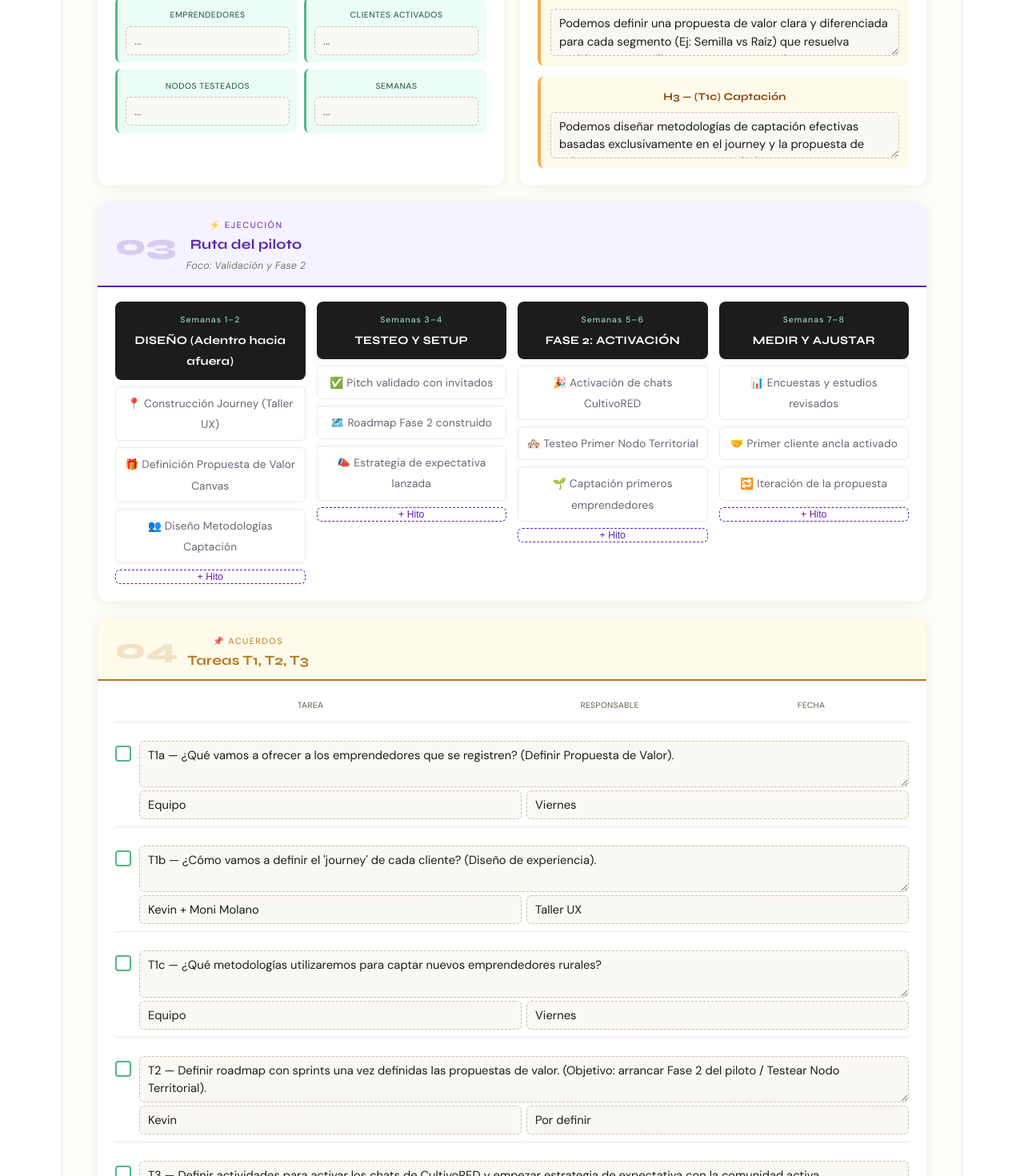
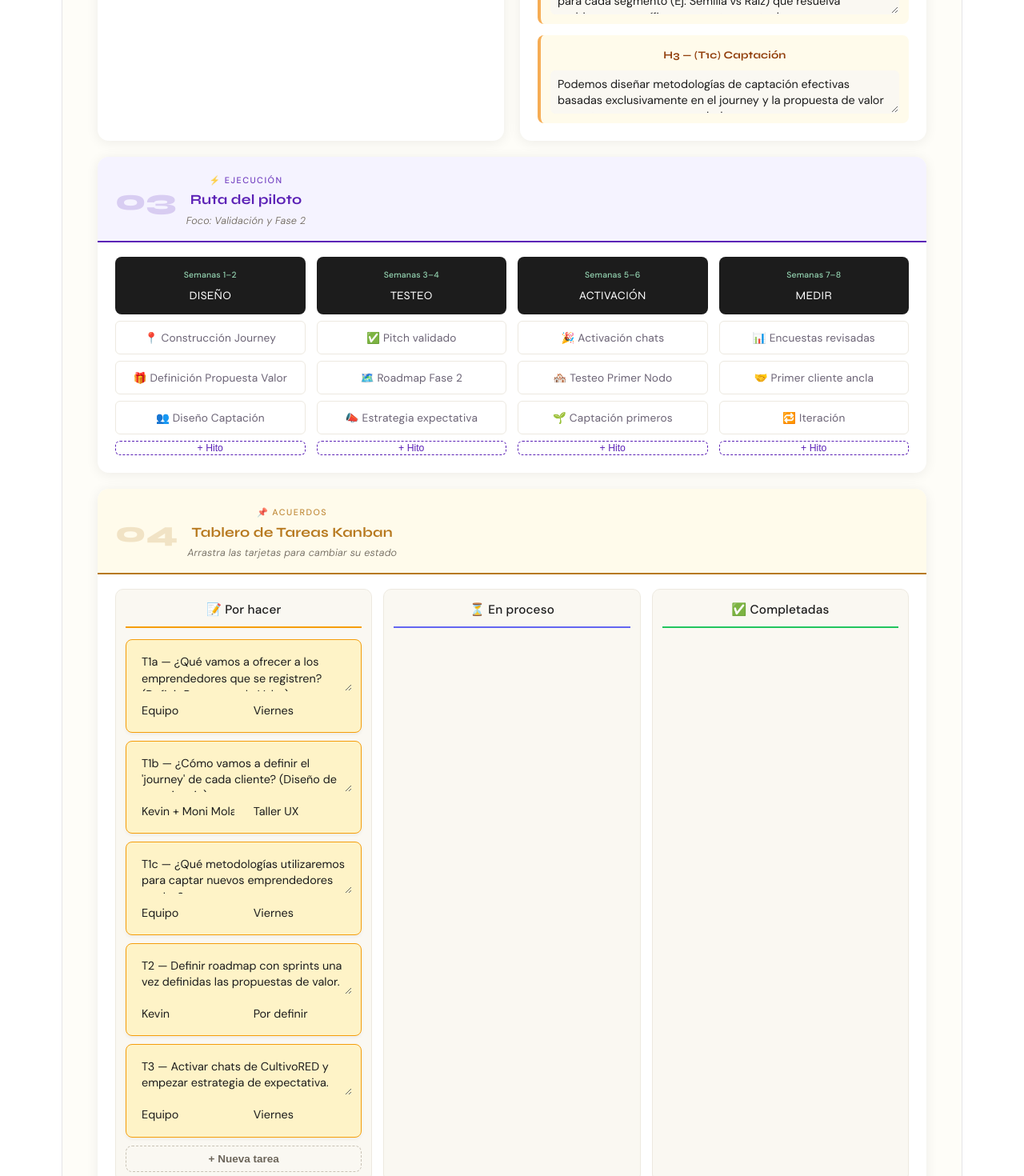
Before and after one commit to KevinDaza1703/cultivored-board, a React (Vite) app: page / in a window 1280 px wide. Shown: the part 500-1970 px from the top of the page at 80% size. Built offline with nearby package versions, Linux system fonts and the light colour scheme.

Commit message:
Actualización: Hipótesis Tarea 1, Roadmap y Secuencia de Validación

```diff
--- a/src/App.jsx
+++ b/src/App.jsx
@@ -1,21 +1,21 @@
 import { useState, useRef, useEffect } from "react";
 
 // ─── STORAGE HELPERS ──────────────────────────────────────────────────────────
-const STORAGE_KEY = "cultivored_tablero_v7"; // v7 limpia la memoria corrupta
+const STORAGE_KEY = "cultivored_tablero_v8"; // v8 para la nueva estructura Kanban
 
 // ─── EDITABLE FIELD ───────────────────────────────────────────────────────────
-function EditField({ value, onChange, placeholder = "✏️ Completar...", multiline = false, bgFocused = "#fffef7", bgBlur = "#faf8f2" }) {
+function EditField({ value, onChange, placeholder = "✏️...", multiline = false, bgFocused = "#fffef7", bgBlur = "#faf8f2" }) {
   const [focused, setFocused] = useState(false);
   const base = {
     width: "100%", boxSizing: "border-box",
     background: focused ? bgFocused : bgBlur,
-    border: `1.5px dashed ${focused ? "#52B788" : "#c8c2b4"}`,
-    borderRadius: 6, padding: "6px 10px",
-    fontFamily: "'DM Sans', sans-serif", fontSize: "0.82rem",
+    border: `1.5px dashed ${focused ? "#52B788" : "transparent"}`,
+    borderRadius: 6, padding: "6px 8px",
+    fontFamily: "'DM Sans', sans-serif", fontSize: "0.8rem",
     color: value ? "#1c1c1c" : "#9a9485",
-    outline: "none", minHeight: multiline ? 52 : 32,
+    outline: "none", minHeight: multiline ? 44 : 28,
     transition: "border-color 0.2s, background 0.2s",
-    lineHeight: 1.5, resize: multiline ? "vertical" : "none",
+    lineHeight: 1.4, resize: multiline ? "vertical" : "none",
   };
   return multiline
     ? <textarea style={base} value={value} placeholder={placeholder}
@@ -51,25 +51,6 @@ function Label({ children }) {
   return <div style={{ fontSize: "0.6rem", fontWeight: 700, letterSpacing: "1px", textTransform: "uppercase", color: "#7a7265", marginBottom: 3 }}>{children}</div>;
 }
 
-function TareaItem({ texto, onTexto, responsable, onResponsable, fecha, onFecha, done, onDone }) {
-  return (
-    <div style={{ display: "flex", gap: 10, padding: "9px 0", borderBottom: "1px solid #ede9e0", alignItems: "flex-start", opacity: done ? 0.45 : 1 }}>
-      <div onClick={() => onDone(!done)}
-        style={{ width: 20, height: 20, borderRadius: 4, border: "2px solid #52b788", background: done ? "#52b788" : "transparent", cursor: "pointer", flexShrink: 0, marginTop: 6, display: "flex", alignItems: "center", justifyContent: "center" }}>
-        {done && <span style={{ color: "#fff", fontSize: "0.7rem" }}>✓</span>}
-      </div>
-      <div style={{ flex: 1, display: "flex", flexDirection: "column", gap: 4 }}>
-        <EditField value={texto} onChange={onTexto} multiline placeholder="✏️ Descripción de la tarea..." />
-        <div style={{ display: "grid", gridTemplateColumns: "1fr 1fr", gap: 6 }}>
-          <EditField value={responsable} onChange={onResponsable} placeholder="👤 Responsable..." />
-          <EditField value={fecha} onChange={onFecha} placeholder="📅 Fecha..." />
-        </div>
-      </div>
-    </div>
-  );
-}
-
-// Componente blindado contra errores de arreglos vacíos
 function CardList({ list = [], setList, placeholder, bgField = "#faf8f2" }) {
   return (
     <div style={{ display: "flex", flexDirection: "column", gap: 6 }}>
@@ -99,11 +80,11 @@ const INITIAL = {
   ],
   semanaExtras: [[], [], [], []],
   tareas: [
-    { texto: "T1a — ¿Qué vamos a ofrecer a los emprendedores que se registren? (Definir Propuesta de Valor).", responsable: "Equipo", fecha: "Viernes", done: false },
-    { texto: "T1b — ¿Cómo vamos a definir el 'journey' de cada cliente? (Diseño de experiencia).", responsable: "Kevin + Moni Molano", fecha: "Taller UX", done: false },
-    { texto: "T1c — ¿Qué metodologías utilizaremos para captar nuevos emprendedores rurales?", responsable: "Equipo", fecha: "Viernes", done: false },
-    { texto: "T2 — Definir roadmap con sprints una vez definidas las propuestas de valor. (Objetivo: arrancar Fase 2 del piloto / Testear Nodo Territorial).", responsable: "Kevin", fecha: "Por definir", done: false },
-    { texto: "T3 — Definir actividades para activar los chats de CultivoRED y empezar estrategia de expectativa con la comunidad activa.", responsable: "Equipo", fecha: "Viernes", done: false },
+    { texto: "T1a — ¿Qué vamos a ofrecer a los emprendedores que se registren? (Definir Propuesta de Valor).", responsable: "Equipo", fecha: "Viernes", status: "todo" },
+    { texto: "T1b — ¿Cómo vamos a definir el 'journey' de cada cliente? (Diseño de experiencia).", responsable: "Kevin + Moni Molano", fecha: "Taller UX", status: "todo" },
+    { texto: "T1c — ¿Qué metodologías utilizaremos para captar nuevos emprendedores rurales?", responsable: "Equipo", fecha: "Viernes", status: "todo" },
+    { texto: "T2 — Definir roadmap con sprints una vez definidas las propuestas de valor.", responsable: "Kevin", fecha: "Por definir", status: "todo" },
+    { texto: "T3 — Activar chats de CultivoRED y empezar estrategia de expectativa.", responsable: "Equipo", fecha: "Viernes", status: "todo" },
   ],
   empatia: {
     piensaSiente: ["¿Cuáles son sus mayores preocupaciones?", "¿Qué aspiraciones tiene con su negocio rural?"],
@@ -133,7 +114,6 @@ const INITIAL = {
 
 // ─── MAIN APP ─────────────────────────────────────────────────────────────────
 export default function CultivoRED() {
-  // Carga ultra-segura (Deep Merge)
   const [s, setS] = useState(() => {
     try {
       const guardado = window.localStorage.getItem(STORAGE_KEY);
@@ -155,25 +135,46 @@ export default function CultivoRED() {
   const [toast, setToast] = useState(null);
   const fileRef = useRef(null);
 
+  const [draggedItemIndex, setDraggedItemIndex] = useState(null);
+
   useEffect(() => {
     try { window.localStorage.setItem(STORAGE_KEY, JSON.stringify(s)); }
     catch (e) { console.error("No se guardó", e); }
   }, [s]);
 
   const upd = (key, val) => setS(p => ({ ...p, [key]: val }));
-  const updArr = (key, i, val) => setS(p => ({ ...p, [key]: p[key].map((e, j) => j === i ? val : e) }));
   const updObj = (key, i, field, val) => setS(p => ({ ...p, [key]: p[key].map((e, j) => j === i ? { ...e, [field]: val } : e) }));
   const updNested = (parent, key, val) => setS(p => ({ ...p, [parent]: { ...p[parent], [key]: val } }));
 
   const showToast = (msg, ok = true) => { setToast({ msg, ok }); setTimeout(() => setToast(null), 3500); };
 
+  // ── LÓGICA KANBAN ──
+  const onDragStart = (e, index) => {
+    setDraggedItemIndex(index);
+    e.dataTransfer.effectAllowed = "move";
+  };
+
+  const onDragOver = (e) => {
+    e.preventDefault();
+  };
+
+  const onDrop = (e, statusDestino) => {
+    e.preventDefault();
+    if (draggedItemIndex === null) return;
+
+    const nuevasTareas = [...s.tareas];
+    nuevasTareas[draggedItemIndex].status = statusDestino;
+    upd("tareas", nuevasTareas);
+    setDraggedItemIndex(null);
+  };
+
   const exportar = () => {
     try {
-      const payload = JSON.stringify({ _version: "v7", _fecha: new Date().toISOString(), ...s }, null, 2);
+      const payload = JSON.stringify({ _version: "v8", _fecha: new Date().toISOString(), ...s }, null, 2);
       const blob = new Blob([payload], { type: "application/json;charset=utf-8" });
       const url = URL.createObjectURL(blob);
       const link = document.createElement("a");
-      link.href = url; link.download = `cultivored-v7-${new Date().toISOString().slice(0, 10)}.json`;
+      link.href = url; link.download = `cultivored-v8-${new Date().toISOString().slice(0, 10)}.json`;
       document.body.appendChild(link); link.click(); document.body.removeChild(link);
       showToast("✅ Tablero exportado");
     } catch (e) { showToast("❌ Error al exportar", false); }
@@ -200,7 +201,6 @@ export default function CultivoRED() {
     reader.readAsText(file); e.target.value = "";
   };
 
-  // Helper para renderizar los botones de las pestañas
   const renderTab = (id, icon, label) => {
     const active = activeTab === id;
     return (
@@ -250,10 +250,6 @@ export default function CultivoRED() {
         </div>
       </div>
 
-      <div style={{ background: "#1a4731", padding: "9px 44px", fontSize: "0.72rem", color: "rgba(255,255,255,0.8)" }}>
-        💾 Tus cambios se guardan solos. Puedes cambiar de pestaña o cerrar el navegador sin perder datos.
-      </div>
-
       <div style={{ padding: "26px 44px 60px" }}>
 
         {/* ────────────────────────────────────────────────────────────────────────
@@ -261,22 +257,11 @@ export default function CultivoRED() {
             ──────────────────────────────────────────────────────────────────────── */}
         {activeTab === "dashboard" && (
           <div style={{ display: "grid", gridTemplateColumns: "1fr 1fr", gap: 20 }}>
-            {/* B1 */}
             <Block num="01" tag="🎯 Estratégico" title="Norte del Piloto" accent="#2d6a4f" bg="#f0faf5">
               <Label>Objetivo de esta fase</Label>
               <EditField value={s.objetivo} onChange={v => upd("objetivo", v)} multiline />
-              <Label>Criterios de éxito</Label>
-              <div style={{ display: "grid", gridTemplateColumns: "1fr 1fr", gap: 8 }}>
-                {[["Emprendedores", 0], ["Clientes Activados", 1], ["Nodos Testeados", 2], ["Semanas", 3]].map(([lbl, idx]) => (
-                  <div key={lbl} style={{ background: "#ecfdf5", borderRadius: 7, padding: "9px 10px", borderLeft: "3px solid #52b788" }}>
-                    <div style={{ fontSize: "0.58rem", color: "#2d6a4f", fontWeight: 700, textTransform: "uppercase", letterSpacing: 0.5 }}>{lbl}</div>
-                    <EditField value={s.exito[idx]} onChange={v => updArr("exito", idx, v)} placeholder="..." />
-                  </div>
-                ))}
-              </div>
             </Block>
 
-            {/* B2 */}
             <Block num="02" tag="🔬 Lean Startup" title="Hipótesis a Validar (T1)" accent="#92400e" bg="#fffbeb">
               {["H1 — (T1b) Journey", "H2 — (T1a) Valor", "H3 — (T1c) Captación"].map((label, i) => (
                 <div key={i} style={{ background: "#fffbeb", borderRadius: 8, borderLeft: `4px solid #f6ad55`, padding: "12px", display: "flex", flexDirection: "column", gap: 6 }}>
@@ -286,19 +271,18 @@ export default function CultivoRED() {
               ))}
             </Block>
 
-            {/* B3 NUEVO ROADMAP */}
             <Block num="03" tag="⚡ Ejecución" title="Ruta del piloto" subtitle="Foco: Validación y Fase 2" accent="#5b21b6" bg="#f5f3ff" fullWidth>
               <div style={{ display: "grid", gridTemplateColumns: "repeat(4, 1fr)", gap: 14 }}>
                 {[
-                  ["Semanas 1–2", "DISEÑO (Adentro hacia afuera)", ["📍 Construcción Journey (Taller UX)", "🎁 Definición Propuesta de Valor Canvas", "👥 Diseño Metodologías Captación"], 0],
-                  ["Semanas 3–4", "TESTEO Y SETUP", ["✅ Pitch validado con invitados", "🗺️ Roadmap Fase 2 construido", "📣 Estrategia de expectativa lanzada"], 1],
-                  ["Semanas 5–6", "FASE 2: ACTIVACIÓN", ["🎉 Activación de chats CultivoRED", "🏘️ Testeo Primer Nodo Territorial", "🌱 Captación primeros emprendedores"], 2],
-                  ["Semanas 7–8", "MEDIR Y AJUSTAR", ["📊 Encuestas y estudios revisados", "🤝 Primer cliente ancla activado", "🔁 Iteración de la propuesta"], 3],
+                  ["Semanas 1–2", "DISEÑO", ["📍 Construcción Journey", "🎁 Definición Propuesta Valor", "👥 Diseño Captación"], 0],
+                  ["Semanas 3–4", "TESTEO", ["✅ Pitch validado", "🗺️ Roadmap Fase 2", "📣 Estrategia expectativa"], 1],
+                  ["Semanas 5–6", "ACTIVACIÓN", ["🎉 Activación chats", "🏘️ Testeo Primer Nodo", "🌱 Captación primeros"], 2],
+                  ["Semanas 7–8", "MEDIR", ["📊 Encuestas revisadas", "🤝 Primer cliente ancla", "🔁 Iteración"], 3],
                 ].map(([semana, fase, items, idx]) => (
                   <div key={fase} style={{ display: "flex", flexDirection: "column", gap: 8 }}>
                     <div style={{ background: "#1c1c1c", borderRadius: 8, padding: "10px", textAlign: "center" }}>
-                      <div style={{ fontSize: "0.58rem", fontWeight: 700, letterSpacing: "1px", color: "#95d5b2" }}>{semana}</div>
-                      <div style={{ fontFamily: "'Syne',sans-serif", fontSize: "0.8rem", fontWeight: 700, color: "#fff" }}>{fase}</div>
+                      <div style={{ fontSize: "0.58rem", fontWeight: 700, color: "#95d5b2" }}>{semana}</div>
+                      <div style={{ fontFamily: "'Syne',sans-serif", fontSize: "0.8rem", color: "#fff" }}>{fase}</div>
                     </div>
                     {items.map((it, i) => <div key={i} style={{ background: "#fff", border: "1px solid #ede9e0", borderRadius: 6, padding: "7px 10px", fontSize: "0.76rem" }}>{it}</div>)}
                     {s.semanaExtras?.[idx]?.map((ex, i) => <EditField key={i} value={ex} onChange={v => upd("semanaExtras", s.semanaExtras.map((e, j) => j === idx ? s.semanaExtras[idx].map((old, k) => k===i ? v : old) : e))} />)}
@@ -308,14 +292,51 @@ export default function CultivoRED() {
               </div>
             </Block>
 
-            {/* B4 TAREAS */}
-            <Block num="04" tag="📌 Acuerdos" title="Tareas T1, T2, T3" accent="#b7791f" bg="#fffbeb" fullWidth>
-              <div style={{ display: "grid", gridTemplateColumns: "2fr 1fr 1fr", gap: 8, paddingBottom: 7, borderBottom: "1px solid #ede9e0" }}>
-                {["Tarea", "Responsable", "Fecha"].map(h => <div key={h} style={{ fontSize: "0.58rem", fontWeight: 700, textTransform: "uppercase", color: "#7a7265" }}>{h}</div>)}
+            {/* ── B4: NUEVO TABLERO KANBAN DE TAREAS ── */}
+            <Block num="04" tag="📌 Acuerdos" title="Tablero de Tareas Kanban" subtitle="Arrastra las tarjetas para cambiar su estado" accent="#b7791f" bg="#fffbeb" fullWidth>
+              <div style={{ display: "grid", gridTemplateColumns: "1fr 1fr 1fr", gap: 14 }}>
+                {[
+                  { id: "todo", title: "📝 Por hacer", bg: "#fef3c7", border: "#f59e0b" },
+                  { id: "doing", title: "⏳ En proceso", bg: "#e0e7ff", border: "#6366f1" },
+                  { id: "done", title: "✅ Completadas", bg: "#dcfce7", border: "#22c55e" }
+                ].map(columna => (
+                  <div
+                    key={columna.id}
+                    onDragOver={onDragOver}
+                    onDrop={(e) => onDrop(e, columna.id)}
+                    style={{ background: "#faf8f2", borderRadius: 10, padding: 12, minHeight: 300, display: "flex", flexDirection: "column", gap: 10, border: "1px solid #ede9e0" }}
+                  >
+                    <div style={{ fontSize: "0.85rem", fontWeight: 700, color: "#1c1c1c", borderBottom: `2px solid ${columna.border}`, paddingBottom: 8, marginBottom: 4 }}>
+                      {columna.title}
+                    </div>
+                    {s.tareas.map((t, i) => {
+                      if (t.status !== columna.id) return null;
+                      return (
+                        <div
+                          key={i}
+                          draggable
+                          onDragStart={(e) => onDragStart(e, i)}
+                          style={{ background: columna.bg, borderRadius: 8, padding: 10, border: `1px solid ${columna.border}`, boxShadow: "0 2px 4px rgba(0,0,0,0.05)", cursor: "grab", display: "flex", flexDirection: "column", gap: 6 }}
+                        >
+                          <EditField value={t.texto} onChange={v => updObj("tareas", i, "texto", v)} multiline placeholder="Descripción de la tarea..." bgBlur="transparent" bgFocused="#fff" />
+                          <div style={{ display: "grid", gridTemplateColumns: "1fr 1fr", gap: 6 }}>
+                            <EditField value={t.responsable} onChange={v => updObj("tareas", i, "responsable", v)} placeholder="👤 Resp..." bgBlur="transparent" bgFocused="#fff" />
+                            <EditField value={t.fecha} onChange={v => updObj("tareas", i, "fecha", v)} placeholder="📅 Fecha..." bgBlur="transparent" bgFocused="#fff" />
+                          </div>
+                        </div>
+                      );
+                    })}
+                    {columna.id === "todo" && (
+                      <button
+                        onClick={() => upd("tareas", [...s.tareas, { texto: "", responsable: "", fecha: "", status: "todo" }])}
+                        style={{ background: "transparent", border: "1px dashed #c8c2b4", borderRadius: 8, padding: "8px", color: "#6b6459", fontSize: "0.75rem", fontWeight: 700, cursor: "pointer", marginTop: "auto" }}
+                      >
+                        + Nueva tarea
+                      </button>
+                    )}
+                  </div>
+                ))}
               </div>
-              {s.tareas.map((t, i) => (
-                <TareaItem key={i} texto={t.texto} onTexto={v => updObj("tareas", i, "texto", v)} responsable={t.responsable} onResponsable={v => updObj("tareas", i, "responsable", v)} fecha={t.fecha} onFecha={v => updObj("tareas", i, "fecha", v)} done={t.done} onDone={v => updObj("tareas", i, "done", v)} />
-              ))}
             </Block>
           </div>
         )}
```
